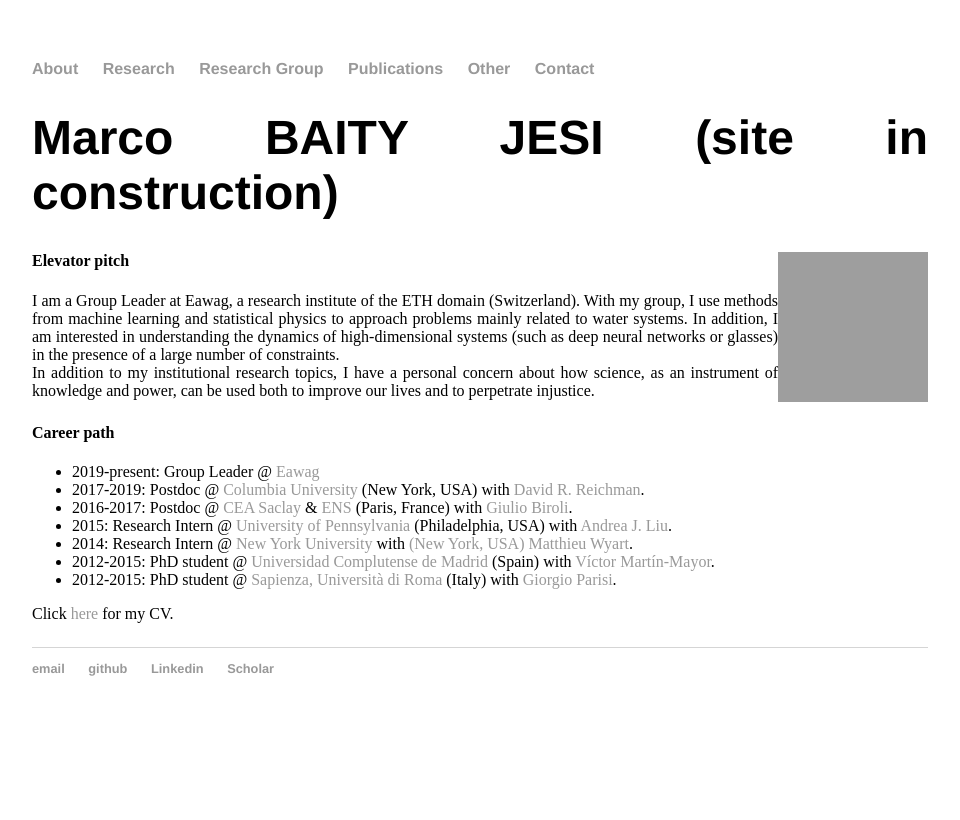
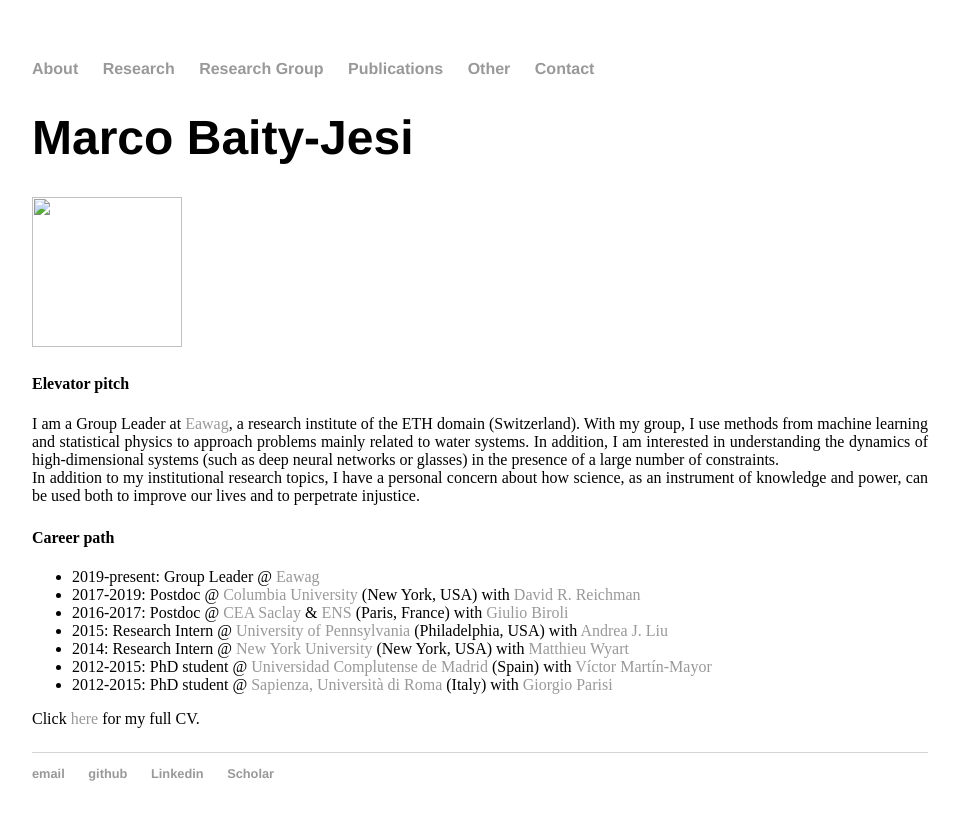
Before and after one commit to mbaityje/mbaityje.github.io, a Jekyll site: the page built from index.html, in a window 1280 px wide. Shown: the top 820 px of the page, without its empty margins (160-1120 px from the left). Built offline with Jekyll 4.4.1, drawn with Linux system fonts in a browser that asks for light colours; grey boxes are pictures that could not be loaded.

Commit message:
Working on main page

```diff
--- a/_layouts/default.html
+++ b/_layouts/default.html
@@ -26,9 +26,9 @@
 			<footer>
 	    		<ul>
 	        		<li><a href="mailto:marco.baityjesi@eawag.ch">email</a></li>
-	        		<li><a href="https://github.com/mbaityje">github</a></li>
-	        		<li><a href="https://linkedin.com/in/marco-baity-jesi"> Linkedin </a></li>
-	        		<li><a href="https://scholar.google.com/citations?user=4S1Ajs8AAAAJ&hl=en&oi=ao"> Scholar </a></li>
+	        		<li><a href="github.com/mbaityje">github</a></li>
+	        		<li><a href="linkedin.com/in/marco-baity-jesi"> Linkedin </a></li>
+	        		<li><a href="scholar.google.com/citations?user=4S1Ajs8AAAAJ&hl=en&oi=ao"> Scholar </a></li>
 				</ul>
 			</footer>
 		</body>
--- a/index.html
+++ b/index.html
@@ -1,13 +1,16 @@
 ---
 layout: default
-title: Marco BAITY JESI - Group Leader
+title: Marco BAITY JESI - Group Leader @ Eawag
 ---
 <div class="blurb">
-	<h1>Marco BAITY JESI (site in construction)</h1>
-	<img src="https://www.eawag.ch/fileadmin/user_upload/tx_userprofiles/profileImages/baityjma.jpg" width="150" height="150" alt="" style="float:right">
+	<h1>Marco Baity-Jesi</h1>
+<!--
+	<img src="https://www.eawag.ch/fileadmin/user_upload/tx_userprofiles/profileImages/baityjma.jpg" width="150" height="150" alt="" style="float:right border:solid #000 2px">
+-->
+	<img src="/_images/myself.jpg" width="150" height="150" alt="" style="float:right border:solid #000 2px">
 	<p style="text-align: justify;">
 	 	<h4>Elevator pitch</h4>
-		I am a Group Leader at Eawag, a research institute of the ETH domain (Switzerland). With my group, I use methods from machine learning and statistical physics to approach problems mainly related to water systems. In addition, I am interested in understanding the dynamics of high-dimensional systems (such as deep neural networks or glasses) in the presence of a large number of constraints.</br>
+		I am a Group Leader at <a href="http://www.eawag.ch/">Eawag</a>, a research institute of the ETH domain (Switzerland). With my group, I use methods from machine learning and statistical physics to approach problems mainly related to water systems. In addition, I am interested in understanding the dynamics of high-dimensional systems (such as deep neural networks or glasses) in the presence of a large number of constraints.</br>
 		In addition to my institutional research topics, I have a personal concern about how science, as an instrument of  knowledge and power, can be used both to improve our lives and to perpetrate injustice.
 		</br>
 	</p>
@@ -15,13 +18,13 @@ title: Marco BAITY JESI - Group Leader
 		<h4>Career path</h4>
 		<ul>
 			<li>2019-present: Group Leader @ <a href="http://www.eawag.ch/"> Eawag</a></li>
-			<li>2017-2019: Postdoc @ <a href="http://www.columbia.edu/">Columbia University</a> (New York, USA) with <a href="http://www.columbia.edu/cu/chemistry/groups/reichman/">David R. Reichman</a>.</li>
-			<li>2016-2017: Postdoc @ <a href="www-centre-saclay.cea.fr/en">CEA Saclay</a> & <a href="">ENS</a> (Paris, France) with <a href="https://www.lpens.ens.psl.eu/giulio-biroli/">Giulio Biroli</a>.</li>
-			<li>2015: Research Intern @ <a href="www.upenn.edu">University of Pennsylvania</a> (Philadelphia, USA) with <a href="https://www.chem.upenn.edu/profile/andrea-j-liu">Andrea J. Liu</a>.</li>
-			<li>2014: Research Intern @ <a href="www.nyu.edu">New York University</a> with <a href="https://www.epfl.ch/labs/pcsl/prof-matthieu-wyart/"> (New York, USA) Matthieu Wyart</a>.</li>
-			<li>2012-2015: PhD student @ <a href="http://www.ucm.es">Universidad Complutense de Madrid</a> (Spain) with <a href="http://teorica.fis.ucm.es/victor/">Víctor Martín-Mayor</a>.</li>
-			<li>2012-2015: PhD student @ <a href="http://www.uniroma1.it">Sapienza, Università di Roma</a> (Italy) with <a href="https://www.nobelprize.org/prizes/physics/2021/parisi/facts/">Giorgio Parisi</a>.</li>
+			<li>2017-2019: Postdoc @ <a href="http://www.columbia.edu/">Columbia University</a> (New York, USA) with <a href="www.columbia.edu/cu/chemistry/groups/reichman/">David R. Reichman</a></li>
+			<li>2016-2017: Postdoc @ <a href="www-centre-saclay.cea.fr/en">CEA Saclay</a> & <a href="">ENS</a> (Paris, France) with <a href="www.lpens.ens.psl.eu/giulio-biroli/">Giulio Biroli</a></li>
+			<li>2015: Research Intern @ <a href="www.upenn.edu">University of Pennsylvania</a> (Philadelphia, USA) with <a href="www.chem.upenn.edu/profile/andrea-j-liu">Andrea J. Liu</a></li>
+			<li>2014: Research Intern @ <a href="www.nyu.edu">New York University</a> (New York, USA)  with <a href="www.epfl.ch/labs/pcsl/prof-matthieu-wyart/">Matthieu Wyart</a></li>
+			<li>2012-2015: PhD student @ <a href="http://www.ucm.es">Universidad Complutense de Madrid</a> (Spain) with <a href="teorica.fis.ucm.es/victor/">Víctor Martín-Mayor</a></li>
+			<li>2012-2015: PhD student @ <a href="http://www.uniroma1.it">Sapienza, Università di Roma</a> (Italy) with <a href="www.nobelprize.org/prizes/physics/2021/parisi/facts/">Giorgio Parisi</a></li>
 		</ul>
-		Click <a href="https://www.dropbox.com/s/uxvdnc9ubhbgse7/shortCV.pdf?dl=0"> here </a> for my CV.
+		Click <a href="https://www.dropbox.com/s/5e3tqc66wvpncbk/MBJcv.pdf?dl=0"> here </a> for my full CV.
 	</p>
 </div><!-- /.blurb -->
```
